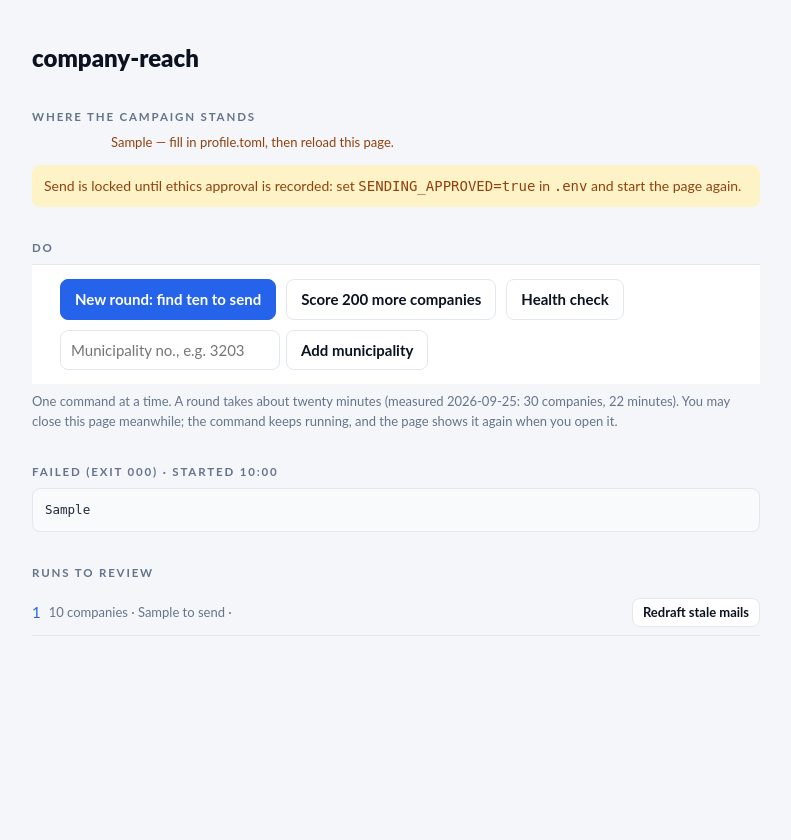
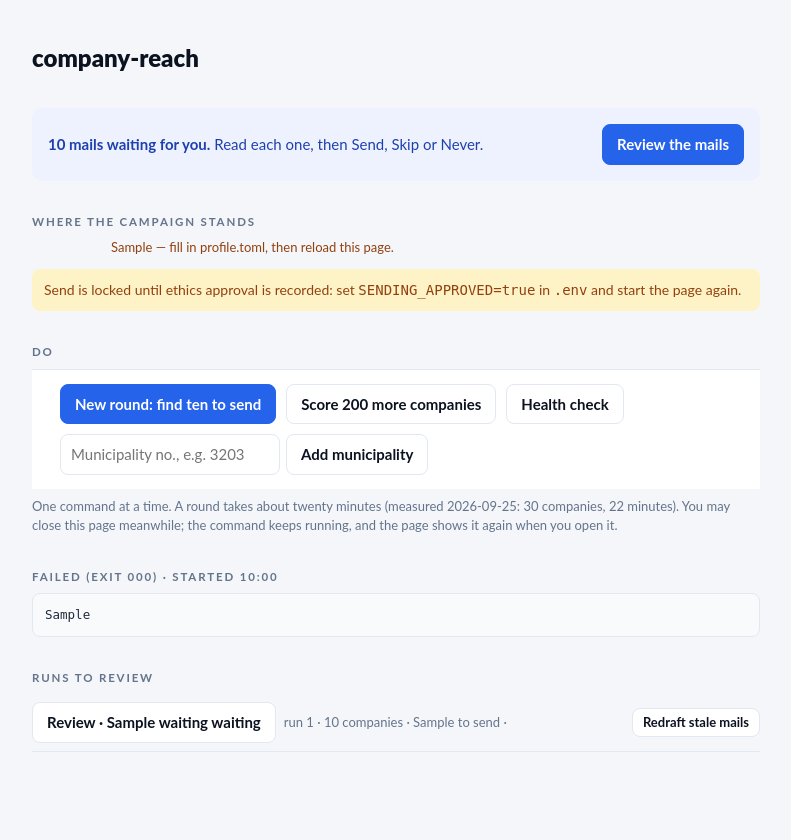
Before and after one commit to koray-kaya/company-reach, a Python web app: template src/company_reach/review/templates/home.html in a window 1280 px wide. Shown: the whole page, without its empty margins (244-1035 px from the left). Run offline with Jinja, Linux system fonts and the light colour scheme; the template is opened without the code that fills it: most values are stand-ins (such as "Sample title", 1, 10 or a date in 2020).

Commit message:
feat: the front page leads to the mails waiting (#47)
A callout names how many send cards nobody has decided yet and opens
the newest run that has one; each run gets a Review button with its
count, and a card links back to the front page. Counted with
decision_for, the same rule the cards use.

Co-Authored-By: Claude Opus 5.5 (1M context) <noreply@anthropic.com>

```diff
--- a/src/company_reach/review/static/review.css
+++ b/src/company_reach/review/static/review.css
@@ -145,3 +145,10 @@ body.home{overflow:auto}
 .home .run{display:flex;flex-wrap:wrap;align-items:center;gap:8px;padding:8px 0;border-bottom:1px solid var(--line)}
 .home .run .src{font-size:13px;color:var(--muted);flex:1;min-width:200px}
 .home .blocked{color:var(--warn-ink)}
+.home a.button{display:inline-block;font-weight:700;padding:8px 14px;border-radius:8px;border:1px solid var(--line);background:var(--surface);color:var(--ink);text-decoration:none}
+.home a.button:hover{border-color:var(--blue);color:var(--blue);text-decoration:none}
+.home a.button.primary{background:var(--blue);border-color:var(--blue);color:var(--on-blue)}
+.home a.button.primary:hover{background:var(--blue-hover);color:var(--on-blue)}
+.home .waiting{display:flex;flex-wrap:wrap;align-items:center;gap:12px 20px;padding:16px;border-radius:10px;background:var(--tint);color:var(--tint-ink)}
+.home .waiting p{flex:1;min-width:220px}
+.bar .home-link{white-space:nowrap;font-weight:700}
--- a/src/company_reach/review/templates/home.html
+++ b/src/company_reach/review/templates/home.html
@@ -10,6 +10,13 @@
 <body class="home">
 <main>
   <h1>company-reach</h1>
+
+  {% if waiting_total %}
+  <section class="waiting">
+    <p><strong>{{ waiting_total }} mail{{ "s" if waiting_total != 1 }} waiting for you.</strong> Read each one, then Send, Skip or Never.</p>
+    <a class="button primary" href="/review/{{ first_waiting }}">Review the mails</a>
+  </section>
+  {% endif %}
 
   <section>
     <p class="label">Where the campaign stands</p>
@@ -59,8 +66,8 @@
     <p class="label">Runs to review</p>
     {% for run in runs %}
     <div class="run">
-      <a href="/review/{{ run.run_id }}">{{ run.run_id }}</a>
-      <span class="src">{{ run.companies }} companies · {{ run.to_send or 0 }} to send{% if run.errors %} · {{ run.errors }} errors{% endif %} · {{ (run.finished or "")[:10] }}</span>
+      {% if waiting[run.run_id] %}<a class="button" href="/review/{{ run.run_id }}">Review · {{ waiting[run.run_id] }} waiting</a>{% else %}<a class="button" href="/review/{{ run.run_id }}">Review</a>{% endif %}
+      <span class="src">run {{ run.run_id }} · {{ run.companies }} companies · {{ run.to_send or 0 }} to send{% if run.errors %} · {{ run.errors }} errors{% endif %} · {{ (run.finished or "")[:10] }}</span>
       {% if run.errors %}
       <form method="post" action="/jobs/retry"><input type="hidden" name="value" value="{{ run.run_id }}"><button class="small" {% if job and job.running %}disabled{% endif %}>Retry errors</button></form>
       {% endif %}
--- a/src/company_reach/review/templates/review.html
+++ b/src/company_reach/review/templates/review.html
@@ -14,6 +14,7 @@
 <input type="hidden" name="body_sha256" value="{{ card.draft.body_sha256 }}">
 {% endif %}
   <header class="bar">
+    <a class="home-link" href="/">← Home</a>
     <div class="goal"><strong>{{ goal }}</strong></div>
     <div class="progress" aria-hidden="true">
       {% for other in cards %}<i class="{% if loop.index0 == n %}now{% elif other.decision == 'sent' %}sent{% elif other.decision %}skipped{% endif %}"></i>{% endfor %}
```
Also changed, not shown: src/company_reach/review/app.py (+16 -0 lines), tests/test_control_page.py (+34 -0 lines).
